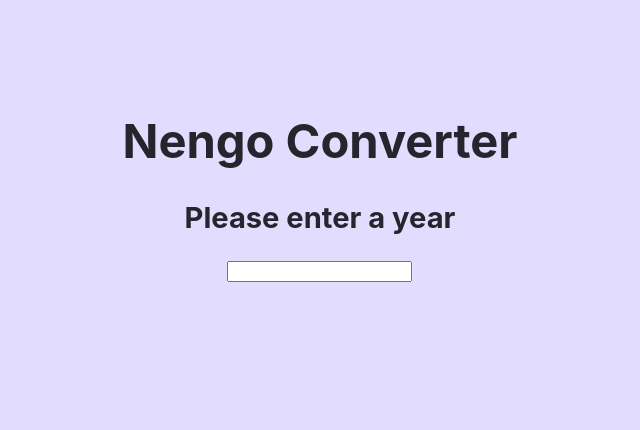
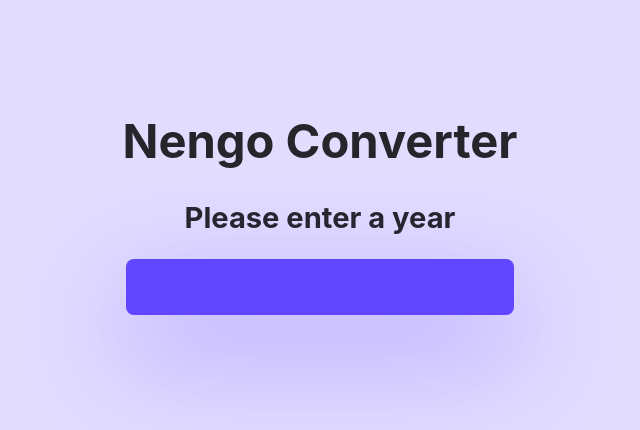
Before and after one commit to jbcden/nengo-site, a React (Create React App) app: page / in a window 1280 px wide. Shown: the top 430 px of the page, without its empty margins (320-960 px from the left). Built offline with nearby package versions, Linux system fonts and the light colour scheme.

Commit message:
Added input styles

```diff
--- a/src/App.scss
+++ b/src/App.scss
@@ -1,3 +1,4 @@
 @import 'styles/base/base';
 @import 'styles/base/typography';
 @import 'styles/layout/grid';
+@import 'styles/components/form';
--- /dev/null
+++ b/src/styles/components/_form.scss
@@ -0,0 +1,12 @@
+input {
+  height: 3rem;
+  border-radius: 8px;
+  width: 30vw;
+  background: #6046ff;
+  box-shadow: 0 2rem 6rem 0 rgba(#6046ff, 0.4);
+  font-size: 1.618rem;
+  color: #ffffff;
+  text-align: center;
+  outline: none;
+  border: none;
+}
```
